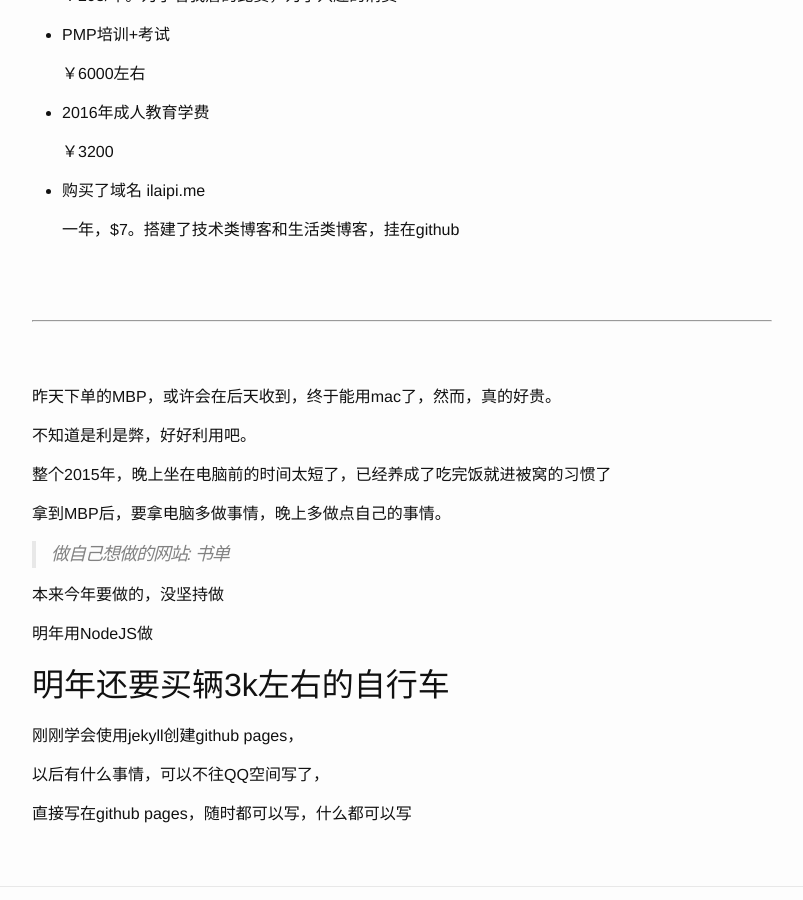
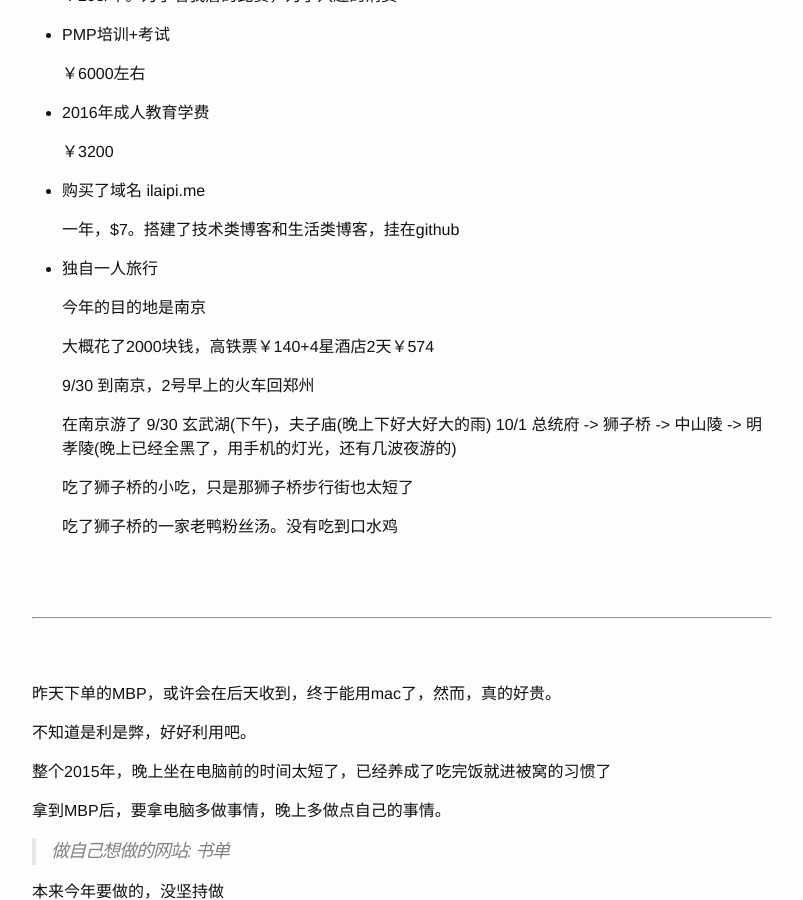
Before and after one commit to ipiali/ipiali.github.io, a Jekyll site: the page built from _posts/2016-01-03-2015-life.md, in a window 1280 px wide and 900 px high, scrolled down 879 px. Shown: the whole window, without its empty margins (238-1041 px from the left). Built offline with Jekyll 4.4.1, drawn with Linux system fonts in a browser that asks for light colours.

Commit message:
Update 2016-01-03-2015-life.md

```diff
--- a/_posts/2016-01-03-2015-life.md
+++ b/_posts/2016-01-03-2015-life.md
@@ -53,6 +53,22 @@ categories: 2015-Summary
 
   一年，$7。搭建了技术类博客和生活类博客，挂在github
 
+- 独自一人旅行
+
+  今年的目的地是南京
+
+  大概花了2000块钱，高铁票￥140+4星酒店2天￥574
+
+  9/30 到南京，2号早上的火车回郑州
+
+  在南京游了
+    9/30 玄武湖(下午)，夫子庙(晚上下好大好大的雨)
+    10/1 总统府 -> 狮子桥 -> 中山陵 -> 明孝陵(晚上已经全黑了，用手机的灯光，还有几波夜游的)
+
+  吃了狮子桥的小吃，只是那狮子桥步行街也太短了
+
+  吃了狮子桥的一家老鸭粉丝汤。没有吃到口水鸡
+
 <br/><br/>
 
 ----------
```
